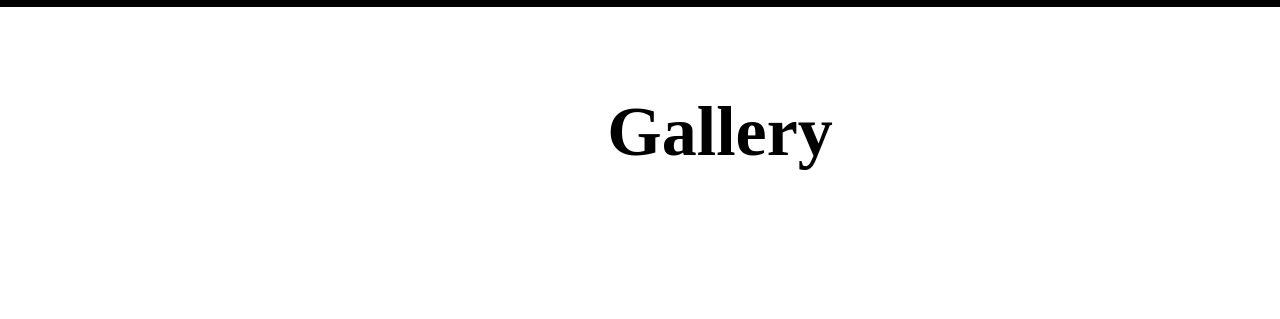
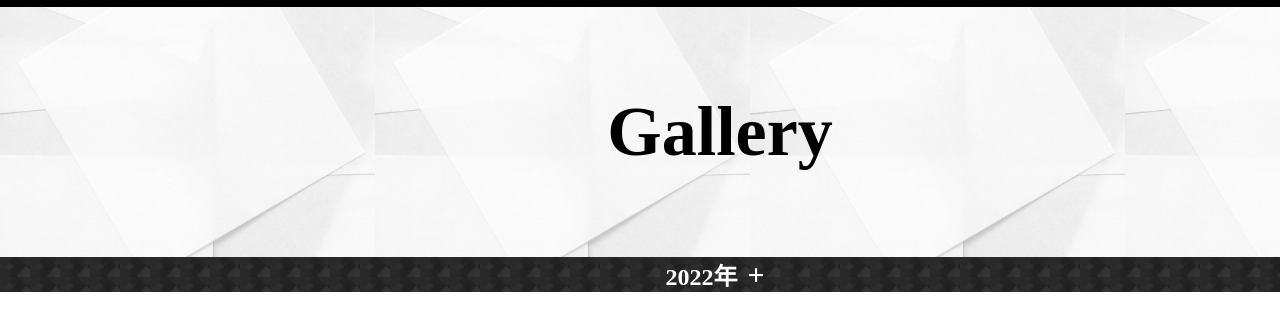
Before and after one commit to yuuki106/azuki_gallery, a plain HTML site: page index.html in a window 1280 px wide. Shown: the part 145-464 px from the top of the page. Drawn offline with nearby package versions, Linux system fonts and the light colour scheme; files whose address does not match are found by name.

Commit message:
Update stylesheet.css

```diff
--- a/stylesheet.css
+++ b/stylesheet.css
@@ -137,7 +137,7 @@ header{
     font-family: "Honoka_Shin_Mincho_L";
     text-align: center;
     line-height: 250px;
-    background-image: url(/img/back-white.jpeg);
+    background-image: url(https://github.com/yuuki106/azuki_gallery/blob/main/back-white.jpeg?raw=true);
     background-size: contain;
 }
 
@@ -152,7 +152,7 @@ header{
 .galleries h2{
     font-family: "Honoka_Shin_Mincho_L";
     text-align: center;
-    background-image: url(/img/back-black.jpeg);
+    background-image: url(https://github.com/yuuki106/azuki_gallery/blob/main/back-black.jpeg?raw=true);
     background-size: 30px;
     color: white;
 }
```
